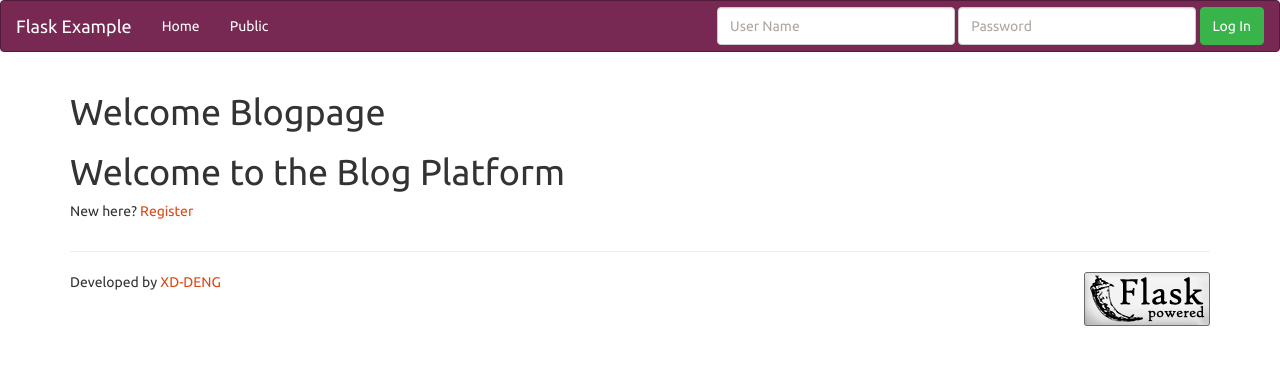
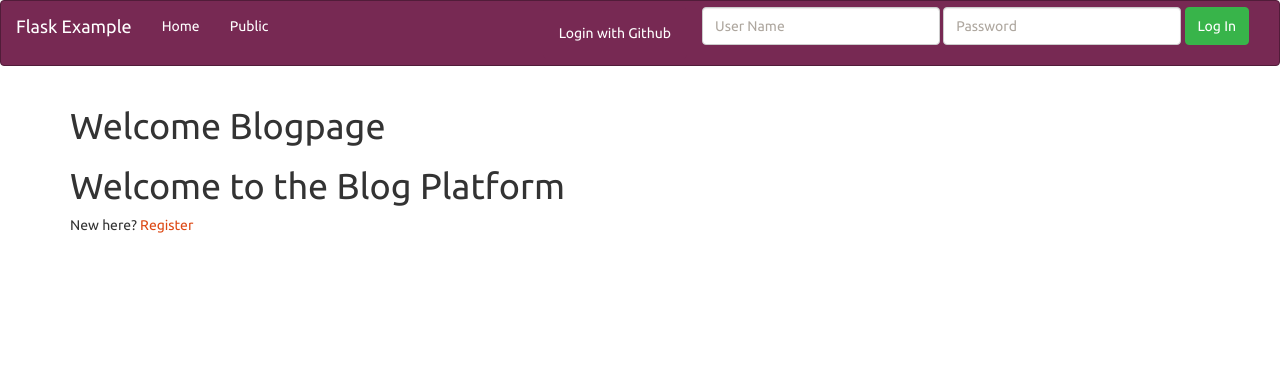
Before and after one commit to isak7o/assignment3, a Flask app: page / in a window 1280 px wide. Shown: the top 365 px of the page. Run offline with Flask 3, Linux system fonts and the light colour scheme; some libraries are stand-ins or nearby versions.

Commit message:
Implemented OAuth and handled NoneType password in add_user

```diff
--- a/softwaresikkerhet assignment2/flask-example-master/all-code/app.py
+++ b/softwaresikkerhet assignment2/flask-example-master/all-code/app.py
@@ -2,6 +2,8 @@
 import sqlite3
 import bcrypt
 import datetime
+from authlib.integrations.flask_client import OAuth
+from flask import Flask, redirect, url_for, session
 import hashlib
 import pyotp
 import qrcode
@@ -17,7 +19,7 @@
     list_users, verify_user, delete_user_from_db, add_user, increment_login_attempts,
     reset_login_attempts, check_account_lock, set_two_factor_secret, get_two_factor_secret,
     read_note_from_db, write_note_into_db, delete_note_from_db, match_user_id_with_note_id,
-    image_upload_record, list_images_for_user, match_user_id_with_image_uid, delete_image_from_db
+    image_upload_record, list_images_for_user, match_user_id_with_image_uid, delete_image_from_db, get_user_by_username
 )
 
 app = Flask(__name__)
@@ -25,6 +27,16 @@
 app.secret_key = 'your_secret_key'
 csrf = CSRFProtect(app)
 
+# Initialize OAuth
+oauth = OAuth(app)
+oauth.register(
+    name="github",
+    client_id=app.config["OAUTH2_CLIENT_ID"],
+    client_secret=app.config["OAUTH2_CLIENT_SECRET"],
+    authorize_url="https://github.com/login/oauth/authorize",
+    access_token_url="https://github.com/login/oauth/access_token",
+    client_kwargs={"scope": "user:email"},
+)
 
 # Secure session configuration
 app.config['SESSION_COOKIE_SECURE'] = True
@@ -42,7 +54,6 @@
             return redirect(url_for('setup_2fa'))
         return f(*args, **kwargs)
     return decorated_function
-
 
 # 2FA setup route
 @app.route("/setup_2fa")
@@ -76,6 +87,37 @@
     # Render the 2FA setup page with the QR code
     return render_template("setup_2fa.html", qr_data=qr_b64)
 
+# OAuth2 Login Route
+@app.route("/login/oauth")
+def login_oauth():
+    redirect_uri = url_for("auth_callback", _external=True)
+    return oauth.github.authorize_redirect(redirect_uri)
+
+# OAuth2 Callback Route
+@app.route("/auth/callback")
+def auth_callback():
+    # Get the token
+    token = oauth.github.authorize_access_token()
+    # Fetch user information
+    user_info = oauth.github.get("https://api.github.com/user").json()
+
+    # Extract user details
+    email = user_info.get("email")
+    username = user_info.get("login")
+
+    # Check if the user already exists in the database
+    existing_user = get_user_by_username(username=username)
+    if not existing_user:
+        # Add new user to database
+        add_user(username=username, password=None, email=email)
+
+    # Store user in session and mark as authenticated
+    session["current_user"] = username
+    session["2fa_verified"] = True  # Assuming OAuth bypasses 2FA for simplicity
+
+    return redirect(url_for("FUN_root"))  # Redirect to homepage
+
+
 
 # 2FA verification route
 @app.route("/verify_2fa", methods=["GET", "POST"])
@@ -108,9 +150,7 @@
         flash("Invalid 2FA code. Please try again.", "danger")
         return redirect(url_for("verify_2fa"))
 
-
-
-
+# Registration route
 @app.route('/register', methods=['GET', 'POST'])
 def register():
     if request.method == 'GET':
@@ -139,7 +179,6 @@
     except SQLAlchemyError:
         flash("Username or email already exists", "danger")
         return redirect(url_for("register"))
-
 
 # Login endpoint with brute-force protection
 @app.route('/login', methods=['GET', 'POST'])
@@ -177,8 +216,6 @@
         flash("Invalid username or password", "danger")
         return redirect(url_for("FUN_root"))  # Redirect back to root page on failure
 
-
-
 # Error handlers
 @app.errorhandler(401)
 def FUN_401(error):
@@ -195,8 +232,6 @@
     session.pop("2fa_verified", None)  # Clear 2FA verified flag
     return redirect(url_for("FUN_root"))
 
-
-# Root route
 # Root route
 @app.route("/")
 def FUN_root():
@@ -209,7 +244,6 @@
         # User is not logged in or 2FA is not verified, load public posts or a generic homepage
         posts = read_note_from_db('public')  # Load public posts or a generic view
         return render_template("index.html", posts=posts, user=None)
-
 
 # New post route
 @app.route("/new", methods=["GET", "POST"])
@@ -225,7 +259,6 @@
         return redirect(url_for("FUN_root"))  # Redirect to homepage after successful post creation
 
     return render_template("new_post.html")
-
 
 @app.route("/public")
 def FUN_public():
--- a/softwaresikkerhet assignment2/flask-example-master/all-code/database2.py
+++ b/softwaresikkerhet assignment2/flask-example-master/all-code/database2.py
@@ -2,7 +2,7 @@
 import bcrypt
 import datetime
 import uuid
-from sqlalchemy import create_engine, Table, MetaData, Column, String, Integer, DateTime, Boolean, text
+from sqlalchemy import create_engine, Table, MetaData, Column, String, Integer, DateTime, Boolean
 from sqlalchemy.orm import sessionmaker
 
 # Setup database connection
@@ -23,17 +23,17 @@
 Session = sessionmaker(bind=engine)
 session = Session()
 
-# Define the users table with updated schema
+# Define the users table
 users_table = Table('users', metadata,
-    Column('id', String, primary_key=True),          # Unique identifier
-    Column('username', String, unique=True),         # Username for login
-    Column('password_hash', String),                 # Hashed password
-    Column('email', String, unique=True),            # Email for 2FA and notifications
-    Column('two_factor_secret', String, nullable=True),  # TOTP secret for 2FA
-    Column('login_attempts', Integer, default=0),    # Track failed login attempts
-    Column('lock_until', DateTime, nullable=True),   # Lockout time after failed attempts
-    Column('created_at', DateTime, default=datetime.datetime.utcnow),  # Account creation time
-    Column('is_active', Boolean, default=True)       # Account status
+    Column('id', String, primary_key=True),
+    Column('username', String, unique=True),
+    Column('password_hash', String),
+    Column('email', String, unique=True),
+    Column('two_factor_secret', String, nullable=True),
+    Column('login_attempts', Integer, default=0),
+    Column('lock_until', DateTime, nullable=True),
+    Column('created_at', DateTime, default=datetime.datetime.utcnow),
+    Column('is_active', Boolean, default=True)
 )
 
 # Define the notes table
@@ -55,9 +55,13 @@
 # Create the tables in the database
 metadata.create_all(engine)
 
-# Functions for user operations
-def add_user(username, password, email):
-    password_hash = bcrypt.hashpw(password.encode('utf-8'), bcrypt.gensalt()).decode('utf-8')
+# User functions
+def add_user(username, password=None, email=None):
+    if password:
+        password_hash = bcrypt.hashpw(password.encode('utf-8'), bcrypt.gensalt()).decode('utf-8')
+    else:
+        password_hash = None  # or a placeholder like an empty string "" if needed
+
     new_user = {
         'id': str(uuid.uuid4()),
         'username': username,
@@ -68,6 +72,7 @@
     }
     session.execute(users_table.insert().values(new_user))
     session.commit()
+
 
 def verify_user(username, password):
     user = session.execute(users_table.select().where(users_table.c.username == username)).fetchone()
@@ -106,8 +111,6 @@
     user = session.execute(users_table.select().where(users_table.c.username == username)).fetchone()
     return user.two_factor_secret if user else None
 
-# Additional helper functions to match previous app.py usage
-
 def list_users():
     result = session.execute(users_table.select())
     return [row.username for row in result]
@@ -118,15 +121,11 @@
     session.execute(images_table.delete().where(images_table.c.owner == username))
     session.commit()
 
-def match_user_id_with_note_id(note_id):
-    note = session.execute(notes_table.select().where(notes_table.c.note_id == note_id)).fetchone()
-    return note.user if note else None
+def get_user_by_username(username):
+    user = session.execute(users_table.select().where(users_table.c.username == username)).fetchone()
+    return user
 
-def match_user_id_with_image_uid(image_uid):
-    image = session.execute(images_table.select().where(images_table.c.uid == image_uid)).fetchone()
-    return image.owner if image else None
-
-# Functions for notes management
+# Notes functions
 def read_note_from_db(user):
     result = session.execute(notes_table.select().where(notes_table.c.user == user)).fetchall()
     return result
@@ -147,7 +146,7 @@
     session.execute(notes_table.delete().where(notes_table.c.note_id == note_id))
     session.commit()
 
-# Functions for images management
+# Images functions
 def image_upload_record(uid, owner, image_name, timestamp):
     session.execute(images_table.insert().values(uid=uid, owner=owner, name=image_name, timestamp=timestamp))
     session.commit()
@@ -160,5 +159,14 @@
     session.execute(images_table.delete().where(images_table.c.uid == image_uid))
     session.commit()
 
+def match_user_id_with_note_id(note_id):
+    note = session.execute(notes_table.select().where(notes_table.c.note_id == note_id)).fetchone()
+    return note.user if note else None
+
+def match_user_id_with_image_uid(image_uid):
+    image = session.execute(images_table.select().where(images_table.c.uid == image_uid)).fetchone()
+    return image.owner if image else None
+
+
 if __name__ == "__main__":
     print("Database setup completed with user, notes, and images tables.")
--- a/softwaresikkerhet assignment2/flask-example-master/all-code/templates/layout.html
+++ b/softwaresikkerhet assignment2/flask-example-master/all-code/templates/layout.html
@@ -36,7 +36,6 @@
                 <ul class="nav navbar-nav navbar-right">
                     {% if not session.get("current_user") %}
                         <!-- Login Form in Navbar with CSRF Token -->
-                        <!-- Inside the form in layout.html -->
                         <form action="{{ url_for('FUN_login') }}" method="post" class="navbar-form navbar-right">
                             <input type="hidden" name="csrf_token" value="{{ csrf_token() }}">
                             <div class="form-group">
@@ -48,6 +47,8 @@
                             <button type="submit" class="btn btn-success">Log In</button>
                         </form>
 
+                        <!-- OAuth2 Login Button -->
+                        <li><a href="{{ url_for('login_oauth') }}" class="btn btn-info navbar-btn">Login with Github</a></li>
                     {% else %}
                         <li><a><b>{{ session.get("current_user") }}</b></a></li>
                         <li><a href="{{ url_for('FUN_logout') }}"><b><u>Logout</u></b></a></li>
@@ -76,13 +77,5 @@
         <div>{% block body %}{% endblock %}</div>
     </div>
 
-    <!-- Footer -->
-    <div class='container'>
-        <hr>
-        Developed by <a href='https://github.com/XD-DENG'>XD-DENG</a>
-        <a href="http://flask.pocoo.org/">
-            <img src="{{ url_for('static', filename='img/flask-powered.png') }}" border="0" align="right" alt="Flask powered" title="Flask powered">
-        </a>
-    </div>
 </body>
 </html>
```
Also changed, not shown: softwaresikkerhet assignment2/flask-example-master/all-code/config.py (+9 -3 lines), softwaresikkerhet assignment2/flask-example-master/all-code/database_file/users.db.
